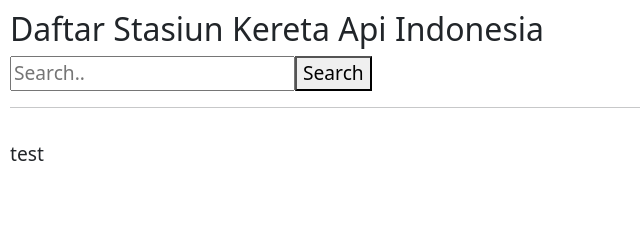
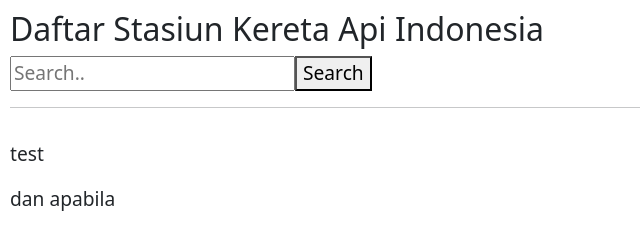
Before and after one commit to rsydfrmnsyh/test, a plain HTML site: page index2.html in a window 1280 px wide. Shown: the whole page, without its empty margins (0-640 px from the left). Drawn offline with nearby package versions, Linux system fonts and the light colour scheme; no server answers.

Commit message:
third push

```diff
--- a/index2.html
+++ b/index2.html
@@ -15,6 +15,7 @@
         <hr>
         <ul class="row mb-3" id="stasiun"></ul>
         <p>test</p>
+        <p>dan apabila</p>
     </div>
 
     <script src="https://ajax.googleapis.com/ajax/libs/jquery/3.6.4/jquery.min.js"></script>
```
